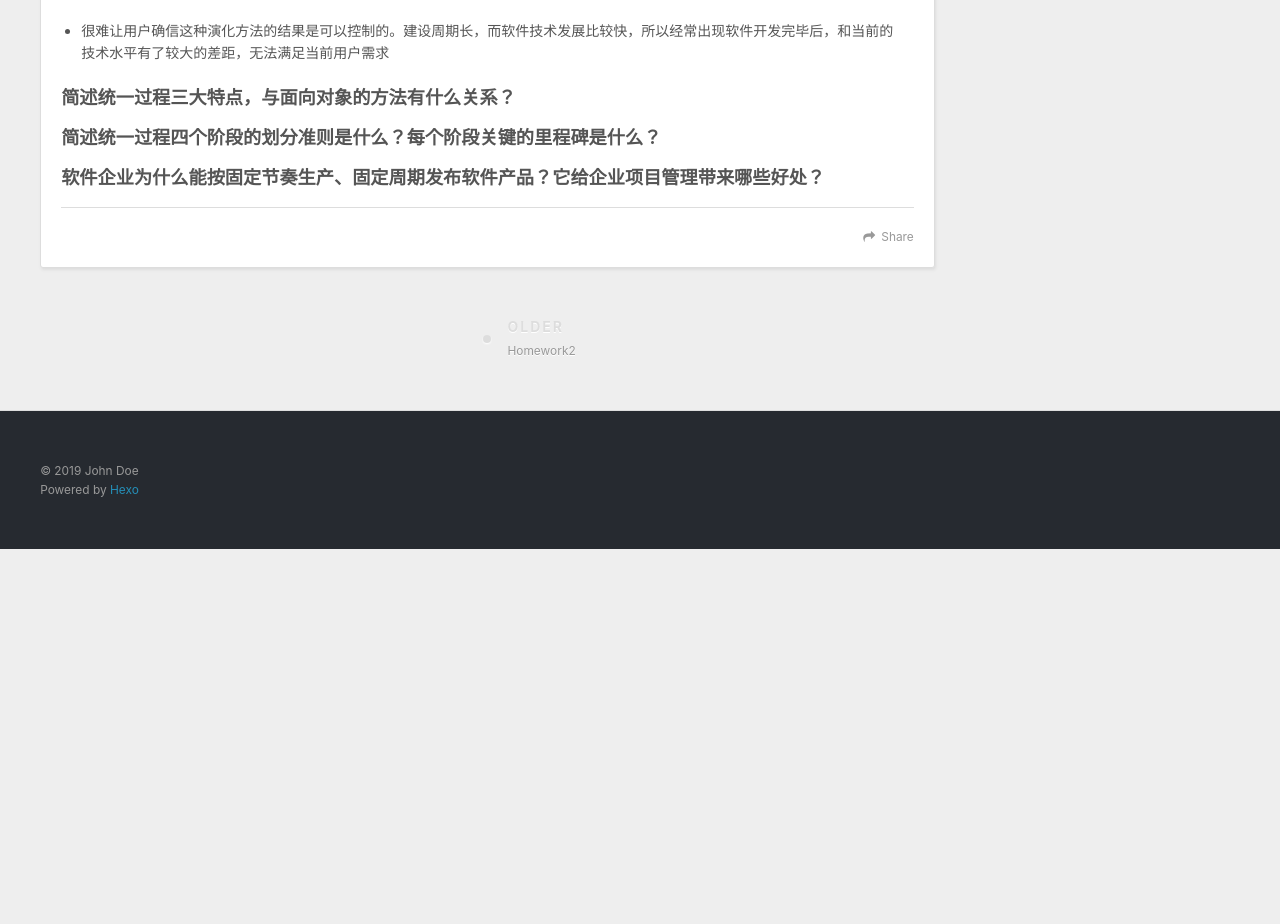
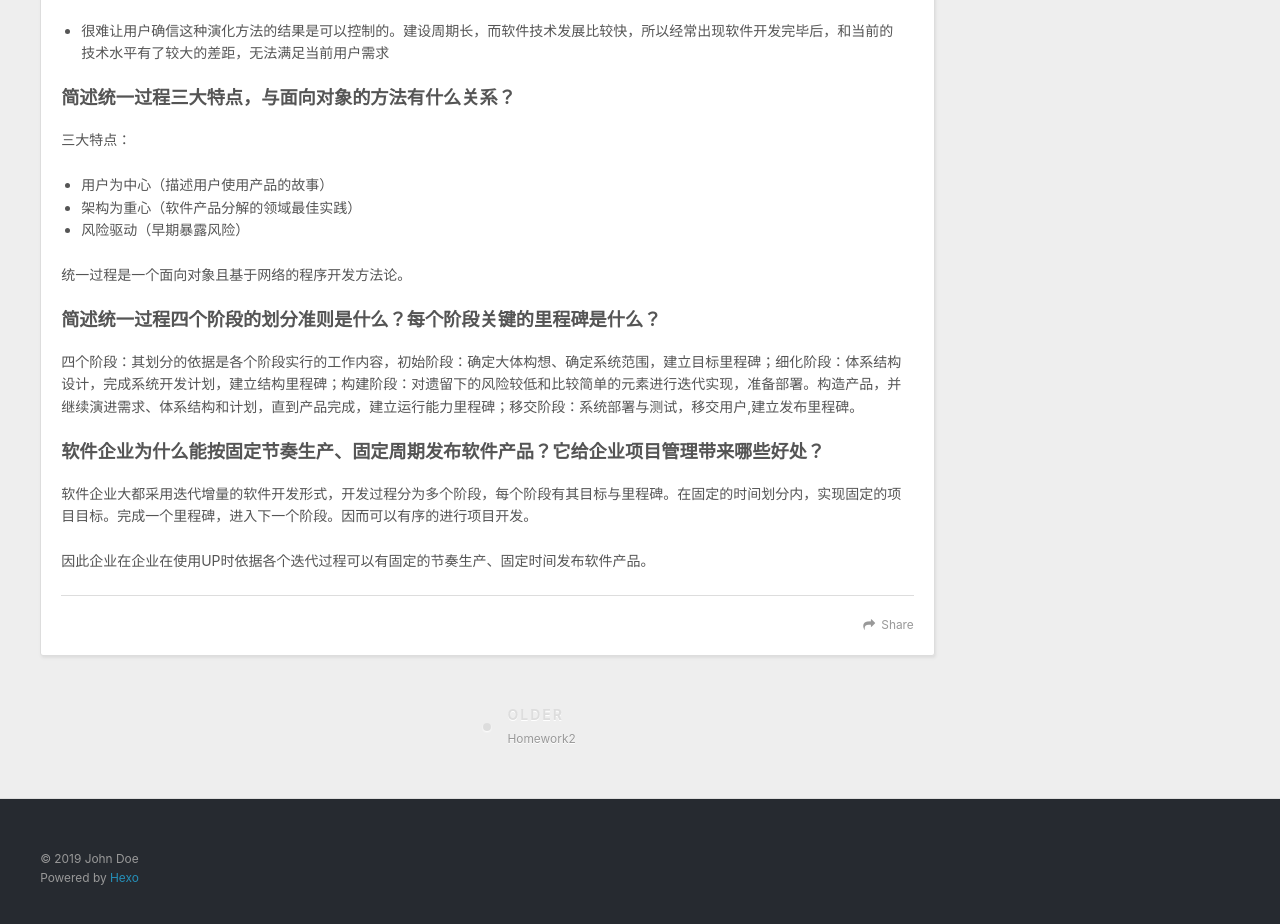
Before and after one commit to wangdchao/wangdchao.github.io, a plain HTML site: page 2019/03/27/Homework3/index.html in a window 1280 px wide. Shown: the part 1506-2430 px from the top of the page. Before the commit the page ends 2055 px from the top, so only its background shows below. Drawn offline with nearby package versions, Linux system fonts and the light colour scheme.

Commit message:
Site updated: 2019-04-18 23:58:58

```diff
--- a/2019/03/27/Homework3/index.html
+++ b/2019/03/27/Homework3/index.html
@@ -14,7 +14,7 @@
 <meta property="og:site_name" content="Hexo">
 <meta property="og:description" content="简答题简述瀑布模型、增量模型、螺旋模型（含原型方法）的优缺点（从项目特点、风险特征、人力资源利用角度思考）瀑布模型： 优点：  降低软件开发的复杂程度，提高软件开发过程的透明性，提高 软件开发过程的可管理性。 推迟软件实现，强调在软件实现前必须进行分析和设计工作。  以项目的阶段评审和文档控制为手段有效地对整个开发过程进 行指导，保证了阶段之间的正确衔接，能够及时发现并纠正开 发过程中存在的缺陷，">
 <meta property="og:locale" content="default">
-<meta property="og:updated_time" content="2019-03-27T16:53:07.981Z">
+<meta property="og:updated_time" content="2019-04-18T15:57:51.994Z">
 <meta name="twitter:card" content="summary">
 <meta name="twitter:title" content="Homework3">
 <meta name="twitter:description" content="简答题简述瀑布模型、增量模型、螺旋模型（含原型方法）的优缺点（从项目特点、风险特征、人力资源利用角度思考）瀑布模型： 优点：  降低软件开发的复杂程度，提高软件开发过程的透明性，提高 软件开发过程的可管理性。 推迟软件实现，强调在软件实现前必须进行分析和设计工作。  以项目的阶段评审和文档控制为手段有效地对整个开发过程进 行指导，保证了阶段之间的正确衔接，能够及时发现并纠正开 发过程中存在的缺陷，">
@@ -127,7 +127,17 @@
 <ul>
 <li>很难让用户确信这种演化方法的结果是可以控制的。建设周期长，而软件技术发展比较快，所以经常出现软件开发完毕后，和当前的技术水平有了较大的差距，无法满足当前用户需求</li>
 </ul>
-<h3 id="简述统一过程三大特点，与面向对象的方法有什么关系？"><a href="#简述统一过程三大特点，与面向对象的方法有什么关系？" class="headerlink" title="简述统一过程三大特点，与面向对象的方法有什么关系？"></a>简述统一过程三大特点，与面向对象的方法有什么关系？</h3><h3 id="简述统一过程四个阶段的划分准则是什么？每个阶段关键的里程碑是什么？"><a href="#简述统一过程四个阶段的划分准则是什么？每个阶段关键的里程碑是什么？" class="headerlink" title="简述统一过程四个阶段的划分准则是什么？每个阶段关键的里程碑是什么？"></a>简述统一过程四个阶段的划分准则是什么？每个阶段关键的里程碑是什么？</h3><h3 id="软件企业为什么能按固定节奏生产、固定周期发布软件产品？它给企业项目管理带来哪些好处？"><a href="#软件企业为什么能按固定节奏生产、固定周期发布软件产品？它给企业项目管理带来哪些好处？" class="headerlink" title="软件企业为什么能按固定节奏生产、固定周期发布软件产品？它给企业项目管理带来哪些好处？"></a>软件企业为什么能按固定节奏生产、固定周期发布软件产品？它给企业项目管理带来哪些好处？</h3>
+<h3 id="简述统一过程三大特点，与面向对象的方法有什么关系？"><a href="#简述统一过程三大特点，与面向对象的方法有什么关系？" class="headerlink" title="简述统一过程三大特点，与面向对象的方法有什么关系？"></a>简述统一过程三大特点，与面向对象的方法有什么关系？</h3><p>三大特点：</p>
+<ul>
+<li>用户为中心（描述用户使用产品的故事）</li>
+<li>架构为重心（软件产品分解的领域最佳实践）</li>
+<li>风险驱动（早期暴露风险）</li>
+</ul>
+<p>统一过程是一个面向对象且基于网络的程序开发方法论。</p>
+<h3 id="简述统一过程四个阶段的划分准则是什么？每个阶段关键的里程碑是什么？"><a href="#简述统一过程四个阶段的划分准则是什么？每个阶段关键的里程碑是什么？" class="headerlink" title="简述统一过程四个阶段的划分准则是什么？每个阶段关键的里程碑是什么？"></a>简述统一过程四个阶段的划分准则是什么？每个阶段关键的里程碑是什么？</h3><p>四个阶段：其划分的依据是各个阶段实行的工作内容，初始阶段：确定大体构想、确定系统范围，建立目标里程碑；细化阶段：体系结构设计，完成系统开发计划，建立结构里程碑；构建阶段：对遗留下的风险较低和比较简单的元素进行迭代实现，准备部署。构造产品，并继续演进需求、体系结构和计划，直到产品完成，建立运行能力里程碑；移交阶段：系统部署与测试，移交用户,建立发布里程碑。</p>
+<h3 id="软件企业为什么能按固定节奏生产、固定周期发布软件产品？它给企业项目管理带来哪些好处？"><a href="#软件企业为什么能按固定节奏生产、固定周期发布软件产品？它给企业项目管理带来哪些好处？" class="headerlink" title="软件企业为什么能按固定节奏生产、固定周期发布软件产品？它给企业项目管理带来哪些好处？"></a>软件企业为什么能按固定节奏生产、固定周期发布软件产品？它给企业项目管理带来哪些好处？</h3><p>软件企业大都采用迭代增量的软件开发形式，开发过程分为多个阶段，每个阶段有其目标与里程碑。在固定的时间划分内，实现固定的项目目标。完成一个里程碑，进入下一个阶段。因而可以有序的进行项目开发。</p>
+<p>因此企业在企业在使用UP时依据各个迭代过程可以有固定的节奏生产、固定时间发布软件产品。</p>
+
 
     </div>
     <footer class="article-footer">
```
Also changed, not shown: index.html (+11 -1 lines).
